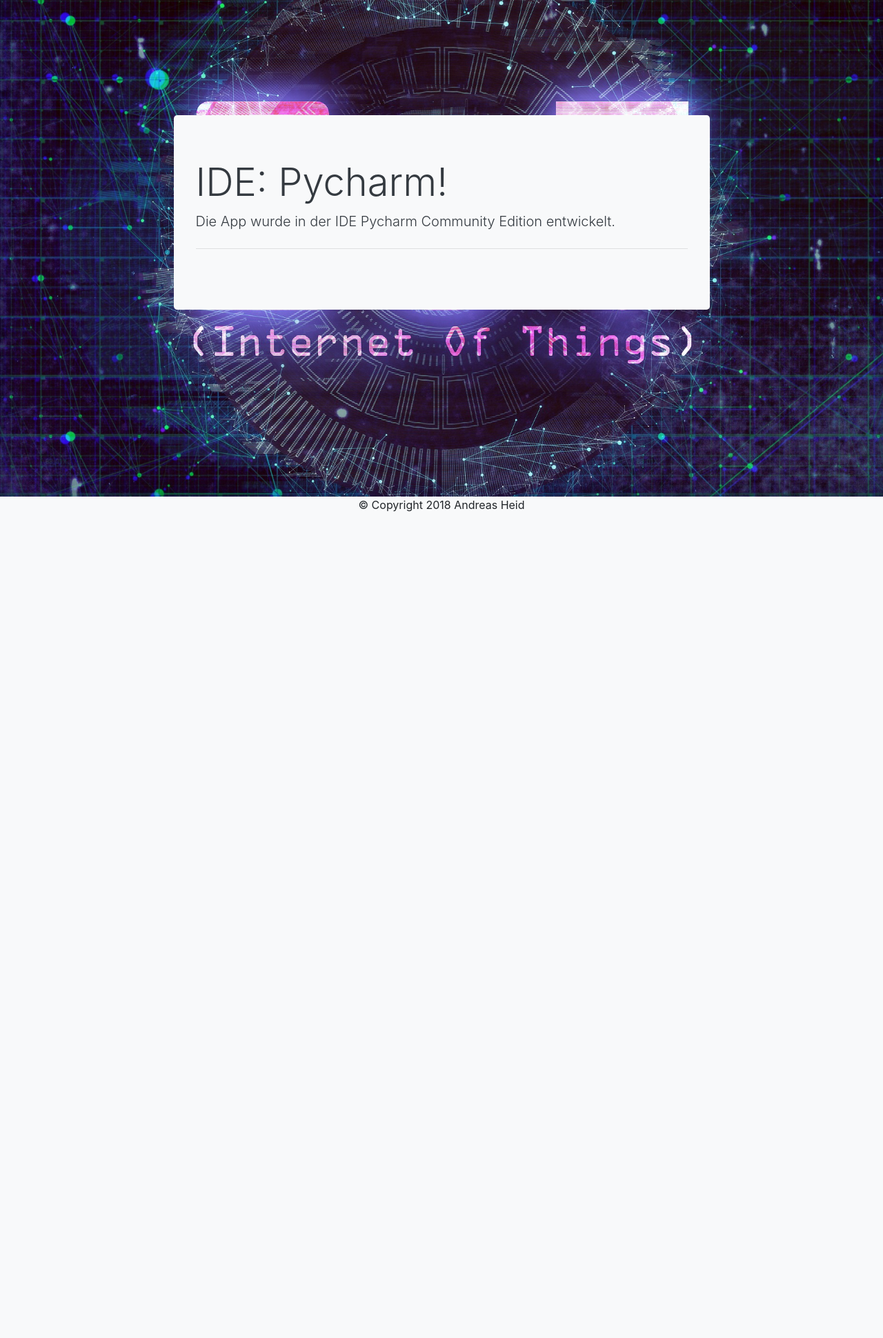
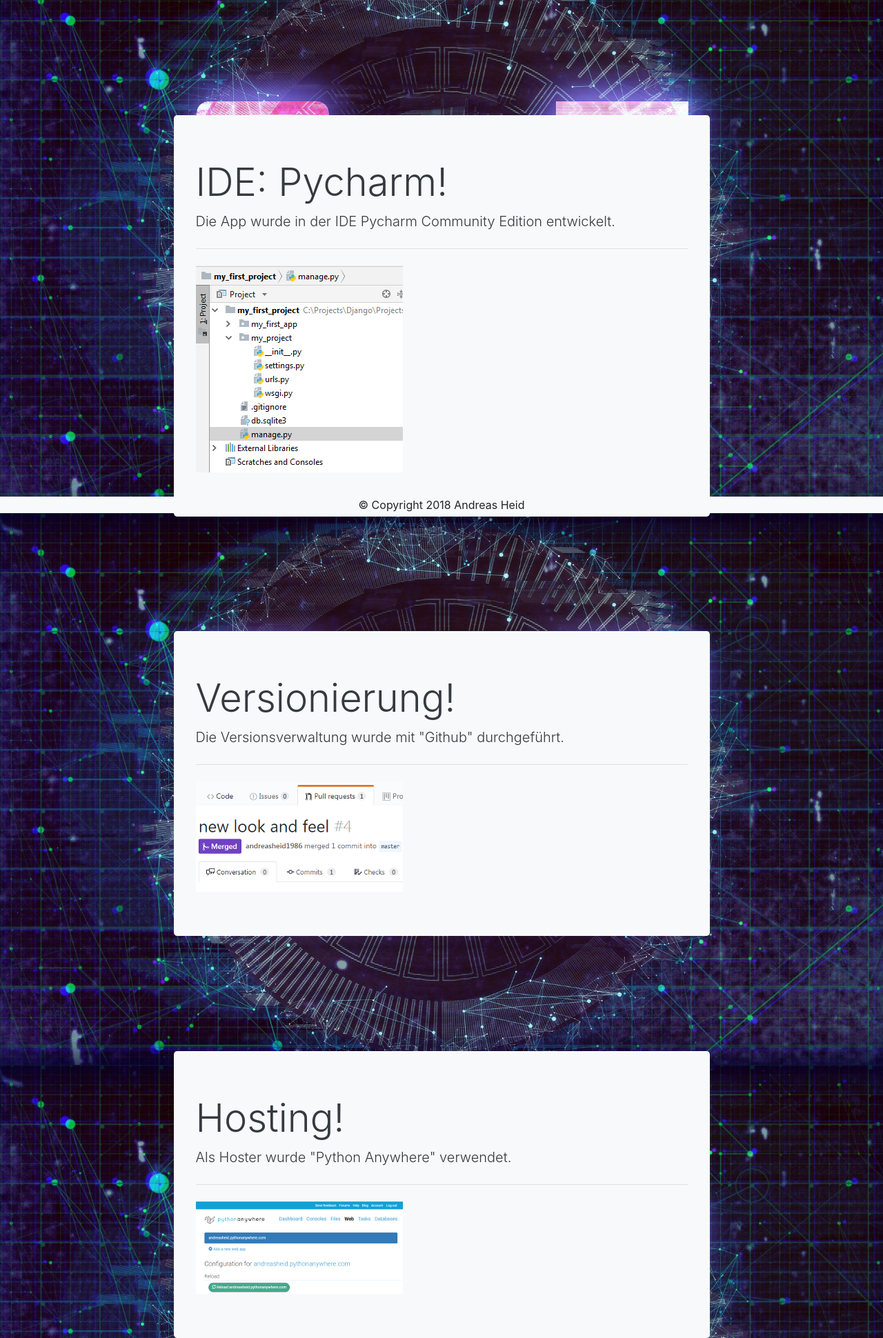
Before and after one commit to andreasheid1986/MyFirstProject, a Django app: page /more/ in a window 1280 px wide. Shown: the part 56-1996 px from the top of the page at 69% size. Before the commit the page ends 798 px from the top, so only its background shows below. Run offline with Django 3.2, Linux system fonts and the light colour scheme; some libraries are stand-ins or nearby versions.

Commit message:
all jumbotrons

```diff
--- a/my_first_app/templates/firsttemplate_more.html
+++ b/my_first_app/templates/firsttemplate_more.html
@@ -88,7 +88,26 @@ margin-right: 15%!important;
   <h1 class="display-4">IDE: Pycharm!</h1>
   <p class="lead">Die App wurde in der IDE Pycharm Community Edition entwickelt.</p>
   <hr class="my-4">
+      <img src = "../static/pycharm.PNG" alt = "Generic placeholder thumbnail">
 </div>
+</div>
+
+  <div class="container">
+  <div  class="jumbotron bg-light text-dark">
+  <h1 class="display-4">Versionierung!</h1>
+  <p class="lead">Die Versionsverwaltung wurde mit "Github" durchgeführt.</p>
+  <hr class="my-4">
+      <img src = "../static/Github.PNG" alt = "Generic placeholder thumbnail">
+    </div>
+</div>
+
+<div class="container">
+  <div  class="jumbotron bg-light text-dark">
+  <h1 class="display-4">Hosting!</h1>
+  <p class="lead">Als Hoster wurde "Python Anywhere" verwendet.</p>
+  <hr class="my-4">
+      <img src = "../static/python_anywhere.PNG" alt = "Generic placeholder thumbnail">
+    </div>
 </div>
 
 
```
